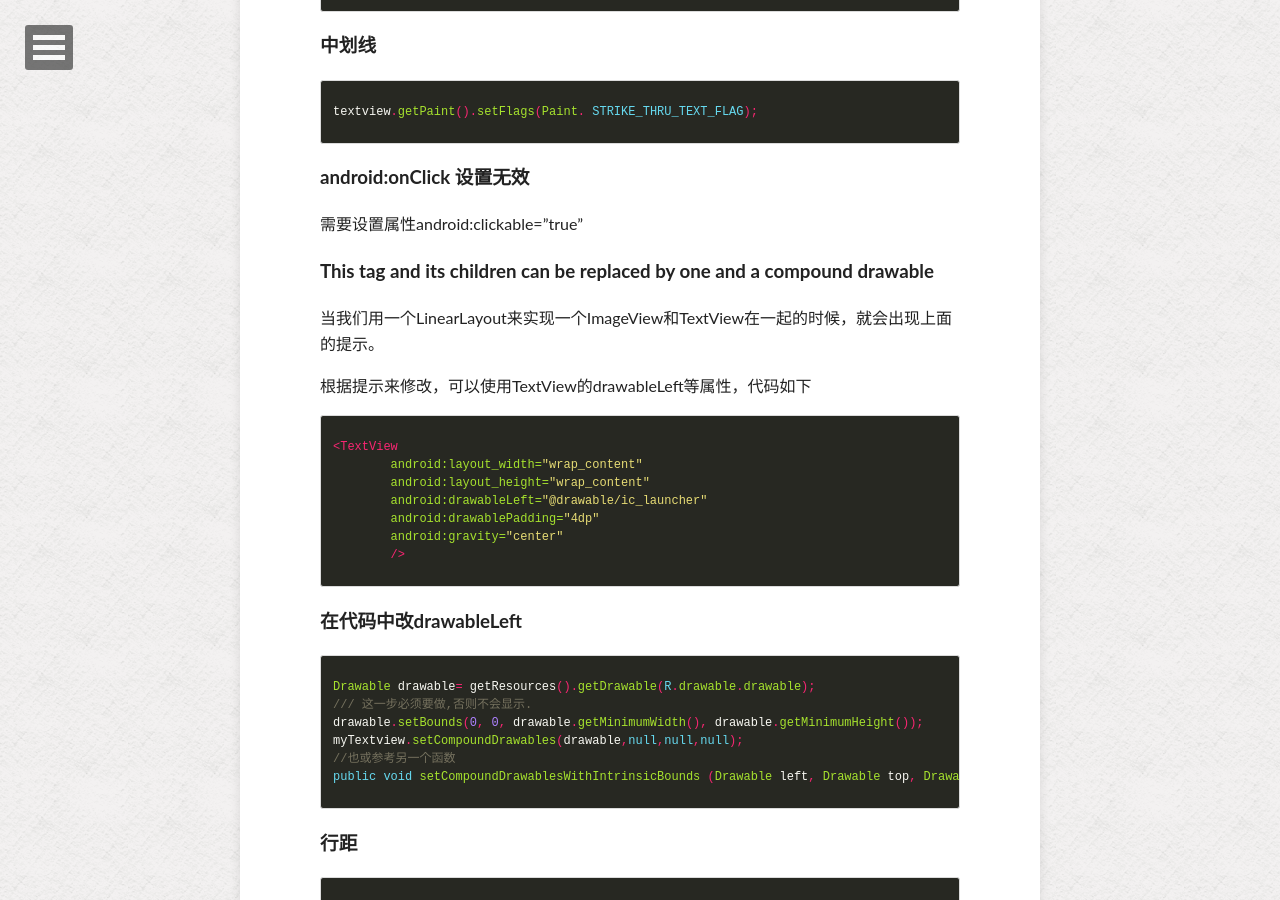
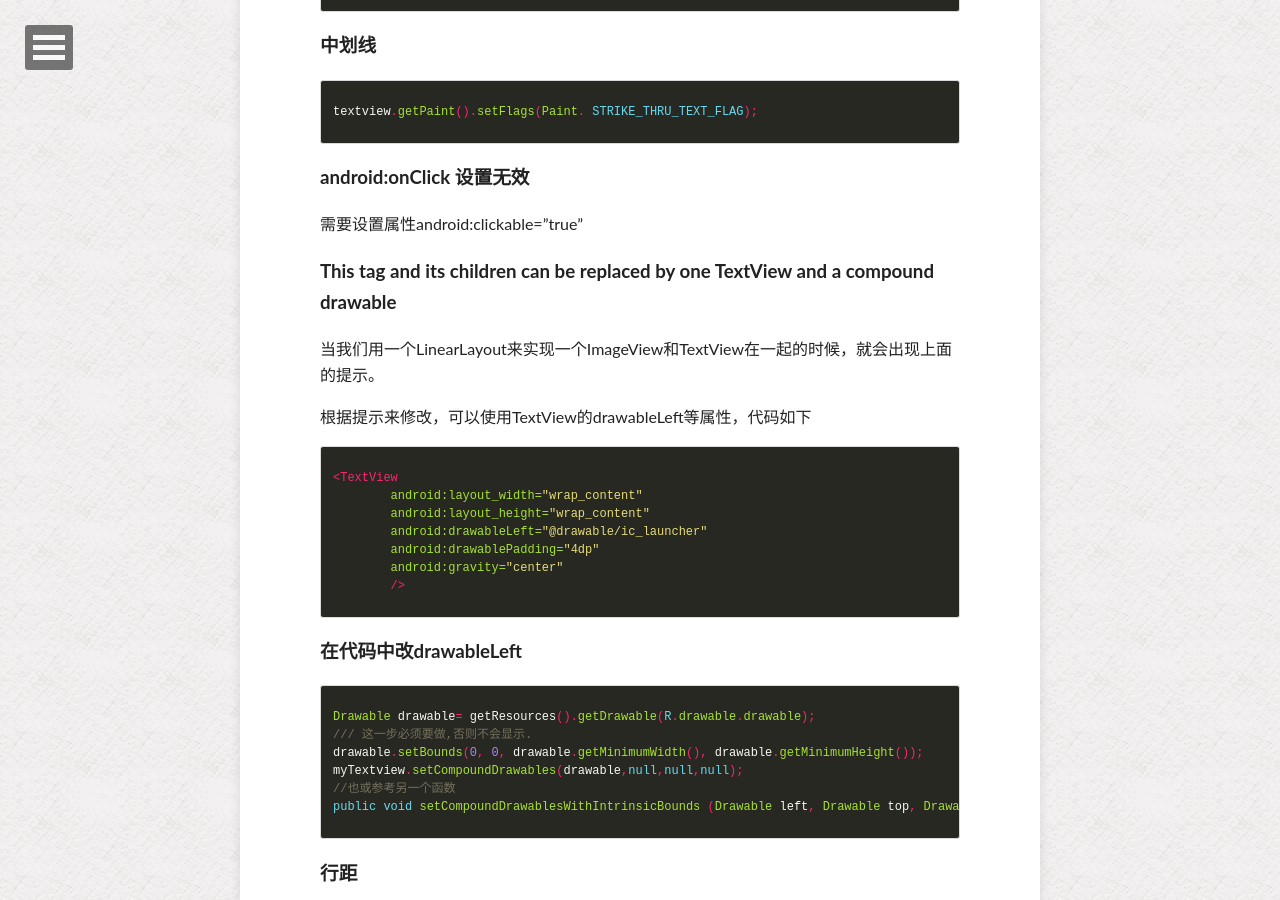
Before and after one commit to BaronZ/baronz.github.com, a Jekyll site: the page built from _posts/2014-12-02-textview-tips.md, in a window 1280 px wide and 900 px high, scrolled down 806 px. Built offline with Jekyll 4.4.1, drawn with Linux system fonts in a browser that asks for light colours; nearby versions of some CDN libraries; some web fonts are replaced; comment, search, counter and statistics services are not loaded.

Commit message:
textview使用笔记update

```diff
--- a/_posts/2014-12-02-textview-tips.md
+++ b/_posts/2014-12-02-textview-tips.md
@@ -26,7 +26,8 @@ textview.getPaint().setFlags(Paint. STRIKE_THRU_TEXT_FLAG);
 {% endhighlight %}
 ###android:onClick 设置无效
 需要设置属性android:clickable="true"
-###This tag and its children can be replaced by one <TextView/> and a compound drawable
+
+###This tag and its children can be replaced by one TextView and a compound drawable
 当我们用一个LinearLayout来实现一个ImageView和TextView在一起的时候，就会出现上面的提示。
 
 根据提示来修改，可以使用TextView的drawableLeft等属性，代码如下
```
